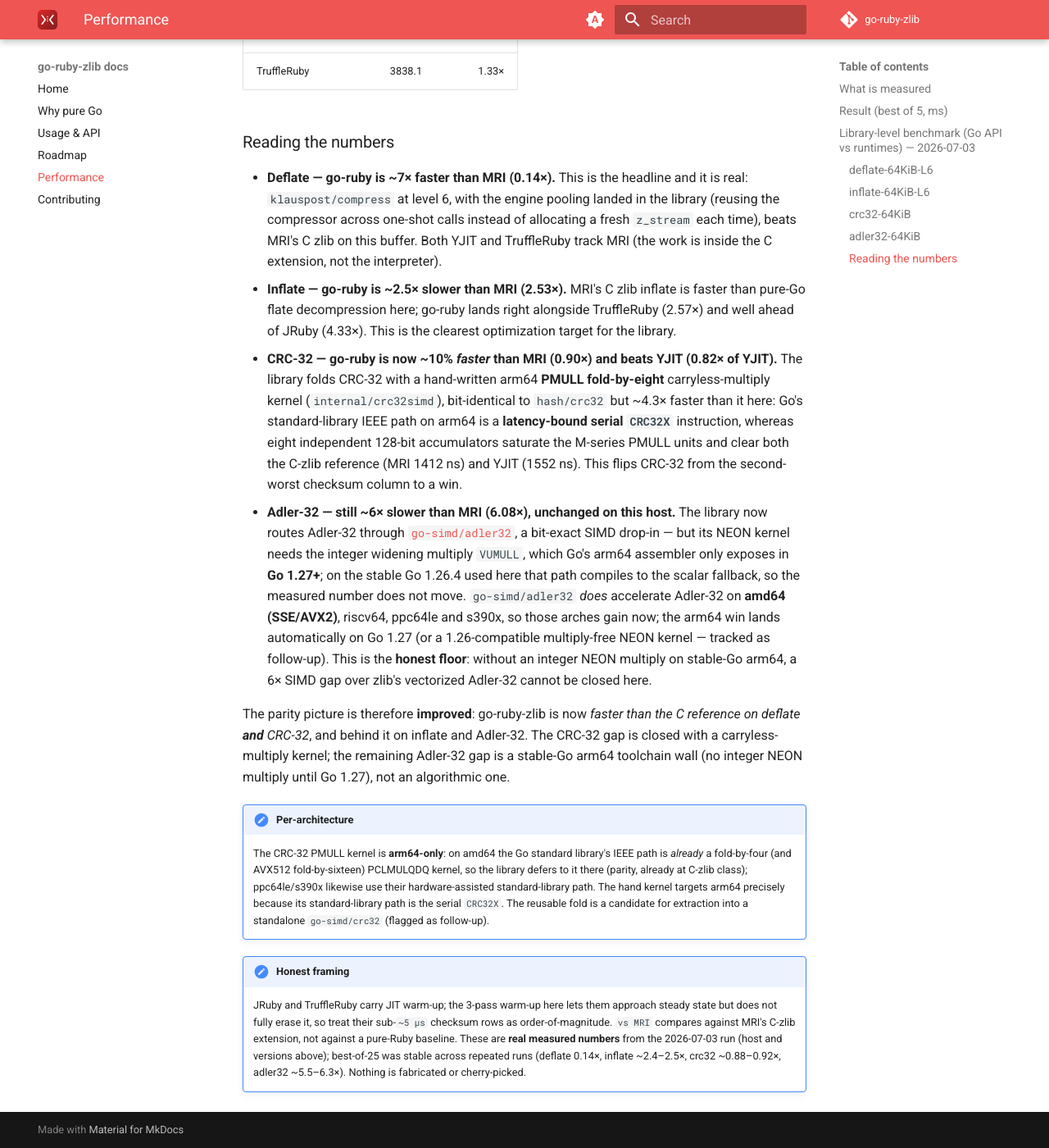
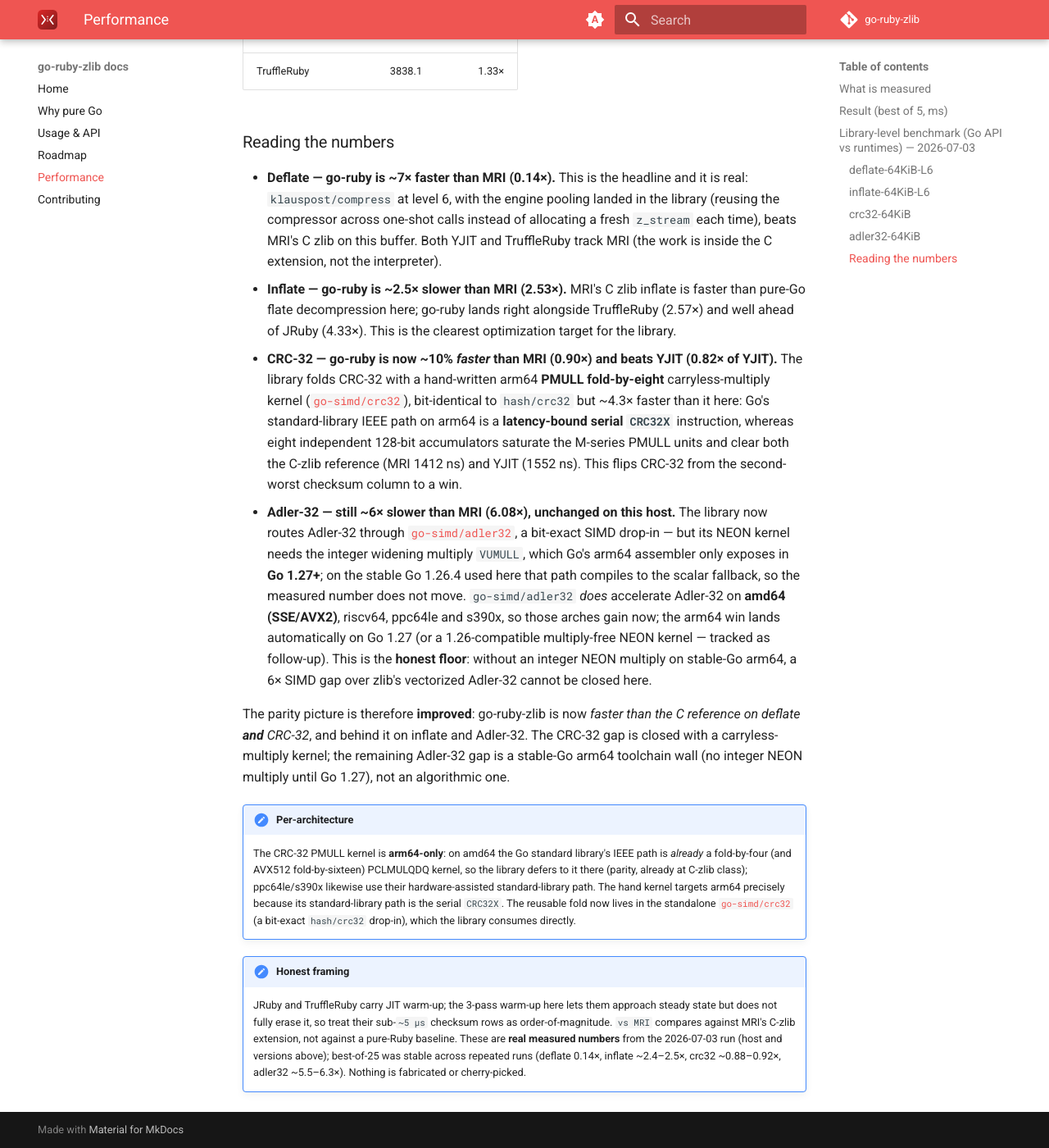
Before and after one commit to go-ruby-zlib/docs, an MkDocs documentation site: the page built from docs/performance.md, in a window 1280 px wide and 1400 px high, scrolled down 3503 px. Shown: the whole window at 82% size. Built offline with MkDocs 1.6.1 and Material for MkDocs 9.7.7, drawn with Linux system fonts in a browser that asks for light colours; the version menu is left out; some of the changed text lies outside the part shown.

Commit message:
Point benchmarks + prose at shared go-simd/crc32 (#3)
The CRC-32 PMULL fold-by-eight kernel has been extracted from the library's
internal/crc32simd into the standalone github.com/go-simd/crc32. Reflect that:

- benchmarks/go pinned to the zlib feature commit that consumes go-simd/crc32
  (pseudo-version v0.0.0-20260704052702-3c7de728e239); go-simd/crc32 enters as
  an indirect dep
- performance.md prose reworded internal/crc32simd -> go-simd/crc32, and the
  "candidate for extraction (follow-up)" note updated to done

crc32-64KiB re-measured at ~1270 ns (was 1275.2) — statistically unchanged,
same kernel: still ~0.90x MRI and beats YJIT (0.82x of YJIT), so the tables
are left as-is.

Co-authored-by: Claude Opus 4.8 <noreply@anthropic.com>

```diff
--- a/docs/performance.md
+++ b/docs/performance.md
@@ -52,8 +52,9 @@ the `rbgo` interpreter path recorded above. It isolates the library primitive
 from Ruby-interpreter dispatch, answering the parity question head-on: *is the
 pure-Go implementation as fast as the reference runtime's own `zlib`?* Ruby's
 `zlib` is a C extension wrapping the system C `zlib`, whereas `go-ruby-zlib` is
-pure Go (`github.com/klauspost/compress` for DEFLATE, a hand-written arm64 PMULL
-carryless-multiply kernel for CRC-32, and `go-simd/adler32` for Adler-32) — so
+pure Go (`github.com/klauspost/compress` for DEFLATE, the hand-written arm64 PMULL
+carryless-multiply kernel of `go-simd/crc32` for CRC-32, and `go-simd/adler32`
+for Adler-32) — so
 this is a pure-Go stack measured head-to-head against a C library, and we report
 the real numbers either way.
 
@@ -139,7 +140,7 @@ now beats MRI's C zlib and YJIT. See below.)*
   optimization target for the library.
 - **CRC-32 — go-ruby is now ~10% *faster* than MRI (0.90×) and beats YJIT
   (0.82× of YJIT).** The library folds CRC-32 with a hand-written arm64 **PMULL
-  fold-by-eight** carryless-multiply kernel (`internal/crc32simd`), bit-identical
+  fold-by-eight** carryless-multiply kernel ([`go-simd/crc32`](https://github.com/go-simd/crc32)), bit-identical
   to `hash/crc32` but ~4.3× faster than it here: Go's standard-library IEEE path
   on arm64 is a **latency-bound serial `CRC32X`** instruction, whereas eight
   independent 128-bit accumulators saturate the M-series PMULL units and clear
@@ -169,8 +170,9 @@ an algorithmic one.
     kernel, so the library defers to it there (parity, already at C-zlib class);
     ppc64le/s390x likewise use their hardware-assisted standard-library path. The
     hand kernel targets arm64 precisely because its standard-library path is the
-    serial `CRC32X`. The reusable fold is a candidate for extraction into a
-    standalone `go-simd/crc32` (flagged as follow-up).
+    serial `CRC32X`. The reusable fold now lives in the standalone
+    [`go-simd/crc32`](https://github.com/go-simd/crc32) (a bit-exact `hash/crc32`
+    drop-in), which the library consumes directly.
 
 !!! note "Honest framing"
     JRuby and TruffleRuby carry JIT warm-up; the 3-pass warm-up here lets them
```
Also changed, not shown: 2 other files.
